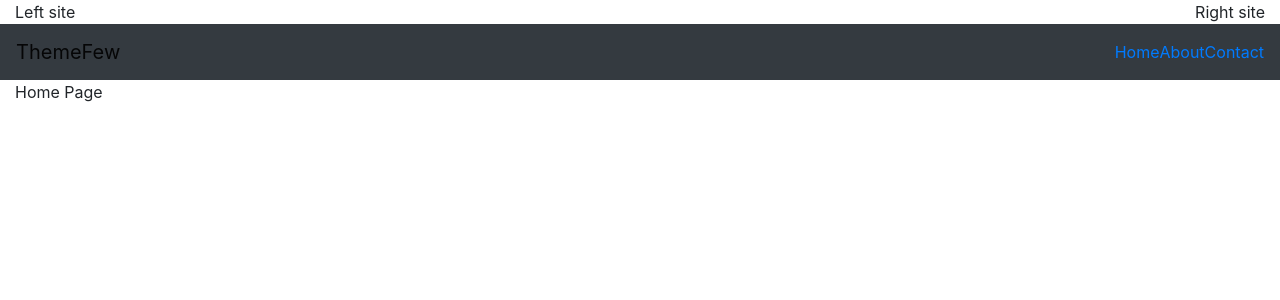
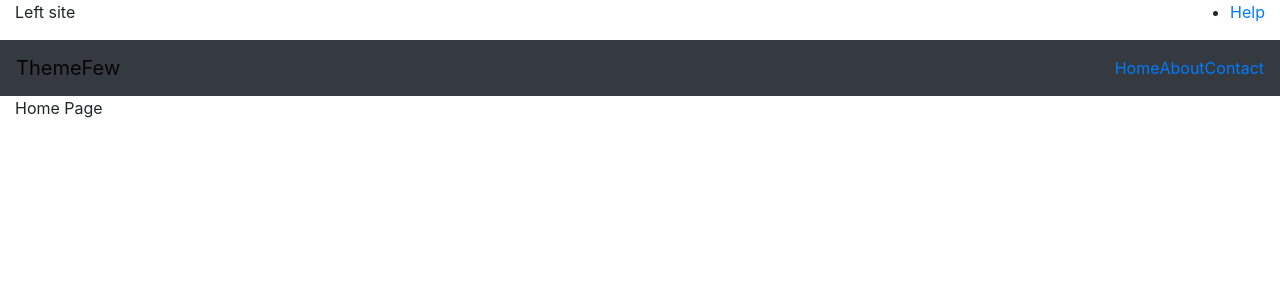
Before and after one commit to mamun07/themefew, a React (Create React App) app in the folder themefew/: page / in a window 1280 px wide. Shown: the top 300 px of the page. Built offline with nearby package versions, Linux system fonts and the light colour scheme.

Commit message:
Git Read More File Upload

```diff
--- a/themefew/src/pages/TobBar.jsx
+++ b/themefew/src/pages/TobBar.jsx
@@ -1,5 +1,6 @@
 import React, { Component } from 'react'
 import {Container, Row, Col} from 'react-bootstrap'
+import { Link } from 'react-router-dom'
 
 
 
@@ -14,7 +15,9 @@ export default class TobBar extends Component {
                         </Col>
                         <Col lg={6}>
                             <div className="float-right">
-                                Right site
+                                <ul>
+                                    <li><Link exact to="/help">Help</Link></li>
+                                </ul>
                             </div>
                         </Col>
                     </Row>
```
Also changed, not shown: 2 other files (tests, documents, lock files or other folders).
